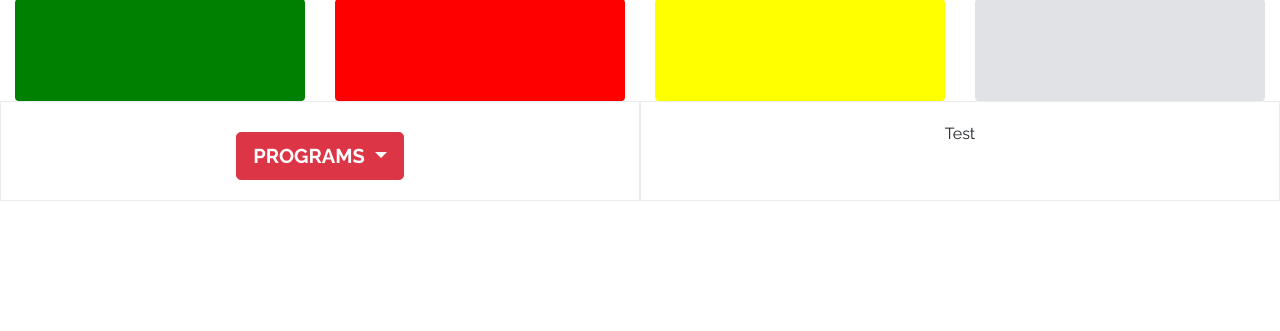
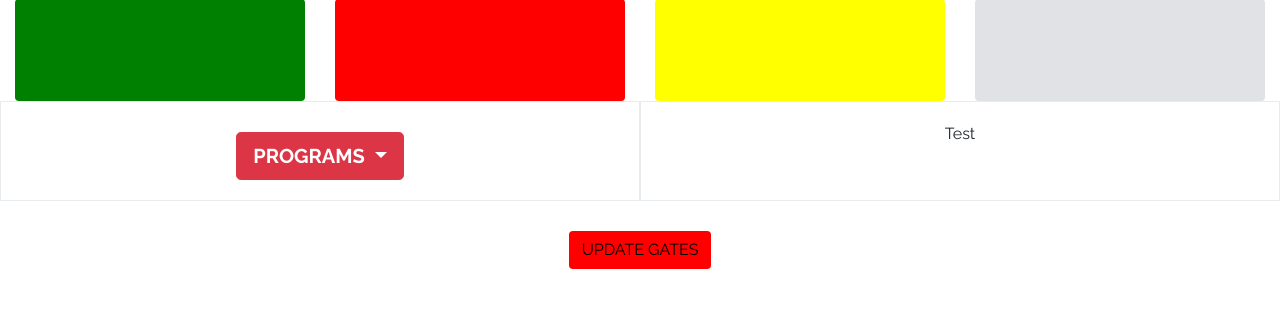
Before and after one commit to lancewilhelm/DroneSpacePiGates, a Python web app: template webapp/templates/index.html in a window 1280 px wide. Shown: the part 227-558 px from the top of the page. Run offline with Jinja, Linux system fonts and the light colour scheme; the template is opened without the code that fills it, so the values that code supplies are empty; some libraries are stand-ins or nearby versions.

Commit message:
added update gates git pull button with server implementation, fingers crossed

```diff
--- a/webapp/templates/index.html
+++ b/webapp/templates/index.html
@@ -51,10 +51,15 @@
           Test
         </div>
       </div>
+
+      <div class="row">
+        <div class="col module">
+            <button type="button" class="btn btn-red" onclick="updateGateCode">UPDATE GATES</button>
+        </div>
+      </div>
     </div>
 
     <script>
-
     function changeAllGate(color){
       origin = window.location.origin
       // gateColorURL = "{{ url_for('index') }}?color="+color
@@ -63,7 +68,18 @@
       // event.preventDefault();
       xhttp.open("POST", "{{ url_for('index')}}", true);
       xhttp.setRequestHeader("Content-type", "application/x-www-form-urlencoded");
-      xhttp.send("color="+color+"&gateID=all");
+      xhttp.send("color="+color+"&gateID=all&update=false");
+    }
+
+    function updateGateCode(){
+      origin = window.location.origin
+      // gateColorURL = "{{ url_for('index') }}?color="+color
+      // alert("sending POST call to "+gateColorUrl);
+      var xhttp = new XMLHttpRequest();
+      // event.preventDefault();
+      xhttp.open("POST", "{{ url_for('index')}}", true);
+      xhttp.setRequestHeader("Content-type", "application/x-www-form-urlencoded");
+      xhttp.send("update=true&gateID=all");
     }
     </script>
 
```
Also changed, not shown: webapp/webapp.py (+8 -0 lines), 2 other files.
